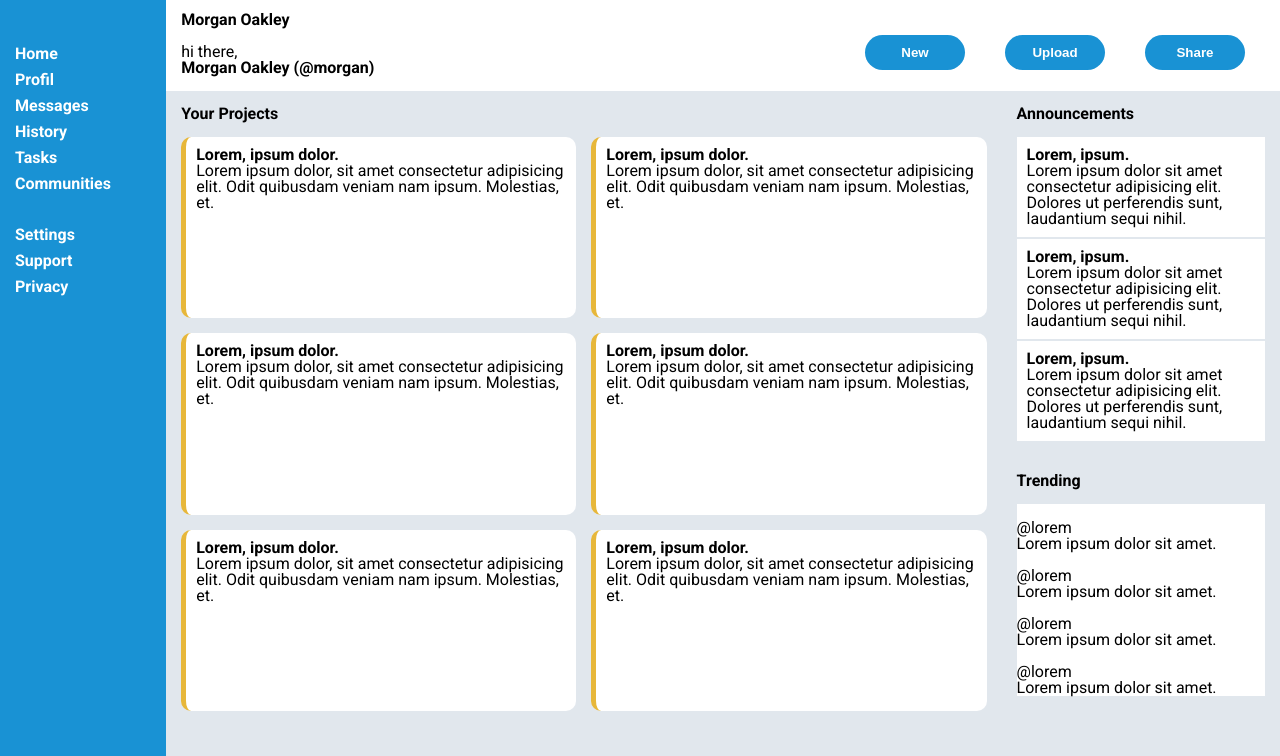
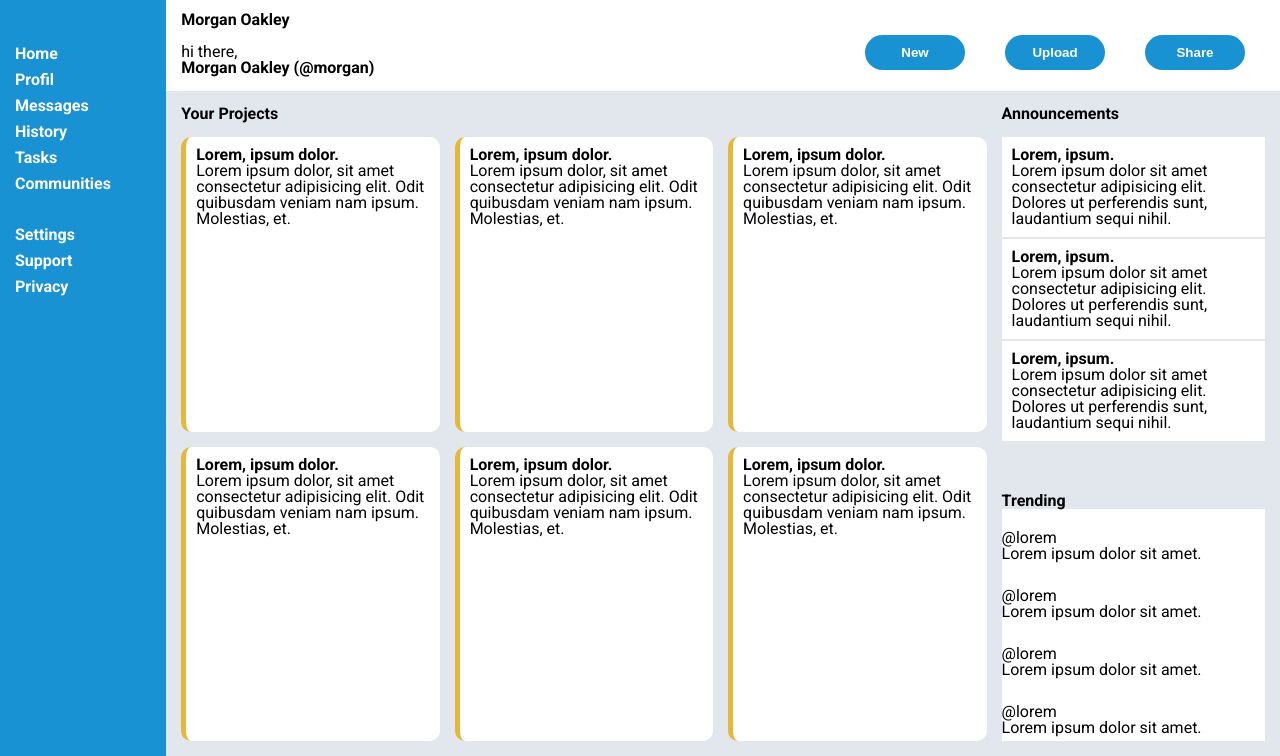
Before and after one commit to gaetansbaffi/admin-dashboard, a plain HTML site: page index.html in a window 1280 px wide. Shown: the part 44-800 px from the top of the page. Drawn offline with Linux system fonts and the light colour scheme.

Commit message:
Fixed grid/flex issues

```diff
--- a/style.css
+++ b/style.css
@@ -138,9 +138,7 @@ h6 {
   font-weight: bold;
 }
 .projects,
-header,
-.announcements,
-.trending {
+header {
   padding: 15px;
 }
 
@@ -162,6 +160,7 @@ nav {
   padding: 0 15px;
   background: #1992d4;
   width: 300px;
+  flex-grow: 0;
 }
 
 .logo {
@@ -190,13 +189,14 @@ li:hover {
 main {
   display: flex;
   flex-direction: column;
+  flex-grow: 1;
 }
 
 header {
   display: flex;
   flex-direction: column;
   background-color: white;
-  flex: 0;
+
   flex-wrap: nowrap;
 }
 
@@ -231,12 +231,14 @@ button:hover {
 .sectionContainer {
   display: grid;
   grid-template-columns: 3fr 1fr;
+  grid-auto-rows: 1fr;
+  flex-grow: 1;
 }
 
 .projects {
   display: grid;
   grid-template-rows: auto 1fr 1fr;
-  grid-template-columns: repeat(auto-fit, minmax(300px, 1fr));
+  grid-template-columns: repeat(3, minmax(200px, 1fr));
   grid-auto-rows: 1fr;
   gap: 15px;
 }
@@ -251,7 +253,15 @@ button:hover {
 }
 
 .sidebar {
-  grid-template-rows: 1fr 1fr;
+  display: flex;
+  flex-direction: column;
+  justify-content: space-between;
+  padding: 15px 0;
+}
+
+.announcements,
+.trending {
+  margin: 0 15px 0 0;
 }
 
 .posts {
@@ -260,7 +270,10 @@ button:hover {
 
 .users {
   background: white;
-  margin: 15px auto;
+}
+
+.user {
+  padding: 5px 0;
 }
 
 .card {
```
